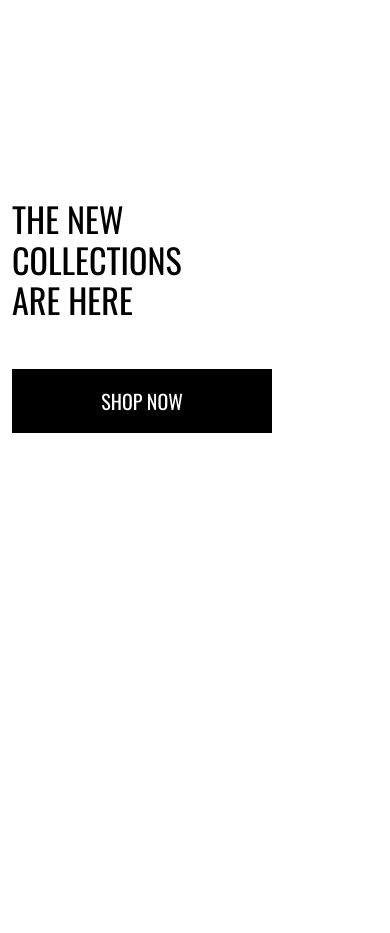
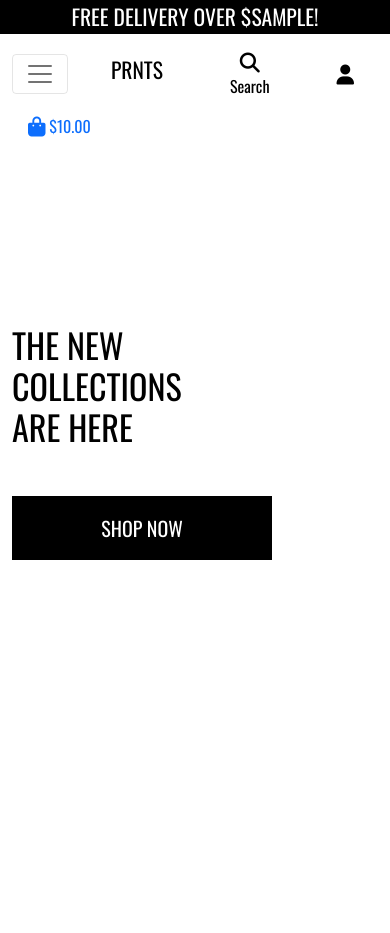
Before and after one commit to juanstelling/ms4_prnts, a Django app: template home/templates/home/index.html in a window 390 px wide. Before the commit the page ends 433 px from the top, so only its background shows below. Run offline with Django 3.2, Linux system fonts and the light colour scheme; the template is opened without the code that fills it: most values are stand-ins (such as "Sample title", 1, 10 or a date in 2020); some libraries are stand-ins or nearby versions.

Commit message:
added mobile-top-header and main navbar

```diff
--- a/home/templates/home/index.html
+++ b/home/templates/home/index.html
@@ -15,7 +15,7 @@
     <div class="container h-100">
         <div class="row h-100">
             <div class="col-7 col-md-6 my-auto">
-                <h1 class="display-4 logo-font text-black">
+                <h1 class="display-4 uppercase text-black">
                     The new collections are here
                 </h1>
                 <div class="my-5">
--- a/static/css/base.css
+++ b/static/css/base.css
@@ -1,3 +1,4 @@
+/*-------------------------------------Special paddings/margins/text */
 html {
     height: 100%;
 }
@@ -5,10 +6,23 @@ html {
 body {
     background: url('') no-repeat center center fixed;
     background-size: cover;
-    height: calc(100vh - 164px);
+    height: calc(130vh - 164px);
     color: #555;
     font-family: 'Oswald';
 }
+
+/*------------------------------------- background colours */
+
+.bg-black {
+    background-color: #000 !important;
+}
+
+/*------------------------------------- Text colours */
+.text-black {
+    color: #000 !important;
+}
+
+/*------------------------------------- Icons */
 
 /* from Bulma */
 .icon {
@@ -19,12 +33,12 @@ body {
     width: 1.5rem;
 }
 
-.logo-font {
+
+
+
+
+.uppercase {
     text-transform: uppercase;
-}
-
-.main-logo-link {
-    width: fit-content;
 }
 
 .shop-now-button {
@@ -48,9 +62,7 @@ body {
     color: white;
 }
 
-.text-black {
-    color: #000 !important;
-}
+
 
 .border-black {
     border: 1px solid black !important;
--- a/templates/base.html
+++ b/templates/base.html
@@ -35,15 +35,25 @@
   </head>
   <body>
       <header class="container-fluid fixed-top">
-          <div id="topnav" class="row bg-black pt-lg-2 d-none d-lg-flex">
+          <!-- Delivery banner -->
+        <div id="delivery-banner" class="row text-center">
+            <div class="col bg-black text-white">
+                <h4 class="uppercase my-1">Free delivery over ${{ free_delivery_threshold }}!</h4>
+            </div>
+        </div>
+          <!-- Top nav -->
+          <div id="topnav" class="row pt-lg-2 d-none d-lg-flex">
               <!-- Logo -->
-              <div class="col-12 col-lg-4 my-auto py-1 py-lg-0 text-center">
-                  <a href="{% url 'home' %}" class="nav-link main-logo-link">
-                      <h1 class="logo-font text-black my-0">PRNTS.</h1>
+              <div class="col-12 col-lg-6 my-auto py-1 py-lg-0">
+                  <a href="{% url 'home' %}" class="nav-link text-end">
+                      <h1 class="uppercase text-black my-0">prnts.</h1>
                   </a>
               </div>
-              <!-- Search form -->
-              <div class="col-12 col-lg-4 my-auto py-1 py-lg-0">
+              <!-- Navigation icons -->
+              <div class="col-12 col-lg-6 my-auto py-1 py-lg-0">
+                  <ul class="list-inline list-unstyled text-end text-lg-end my-0">
+                    <!-- search funtionality -->
+                    <li class="list-inline-item">
                         <form method="GET" action="">
                             <div class="input-group w-100">
                                 <input class="form-control border border-black rounded-0" type="text" name="q" placeholder="Search">
@@ -56,10 +66,8 @@
                                 </div>
                             </div>
                         </form>
-              </div>
-              <!-- Navigation icons -->
-              <div class="col-12 col-lg-4 my-auto py-1 py-lg-0">
-                  <ul class="list-inline list-unstyled text-center text-lg-right my-0">
+                    </li>
+                    <!-- Account -->
                     <li class="list-inline-item dropdown">
                         <a class="text-black nav-link" href="#" id="user-options" data-toggle="dropdown" aria-haspopup="true" aria-expanded="false">
                             <div class="text-center">
@@ -79,6 +87,7 @@
                             {% endif %}
                         </div>
                     </li>
+                    <!-- Shopping bag -->
                     <li class="list-inline-item">
                         <a class="{% if grand_total %}text-info font-weight-bold{% else %}text-black{% endif %} nav-link" href="">
                             <div class="text-center">
@@ -89,13 +98,22 @@
                                     {% else %}
                                         $0.00
                                     {% endif %}
-
                                 </div>
                             </div>
                         </a>
                     </li>
                   </ul>
               </div>
+          </div>
+          <!-- second nav -->
+          <div class="row">
+              <nav class="navbar navbar-expand-lg navbar-light w-100">
+                <button class="navbar-toggler" type="button" data-toggle="collapse" data-target="#main-nav" aria-controls="main-nav" aria-expanded="false" aria-label="Toggle navigation">
+                    <span class="navbar-toggler-icon"></span>
+                </button>
+                {% include 'includes/mobile-top-header.html' %}
+                {% include 'includes/main-nav.html' %}
+            </nav>
           </div>
       </header>
 
--- /dev/null
+++ b/templates/includes/main-nav.html
@@ -0,0 +1,31 @@
+<div class="collapse navbar-collapse" id="main-nav">
+    <ul class="navbar-nav w-auto mx-auto">
+        <li class="nav-item dropdown">
+            <a class="uppercase nav-link text-black mr-5" href="#" id="prints-link" data-toggle="dropdown" aria-haspopup="true" aria-expanded="false">
+                <h4>prints</h4>
+            </a>
+            <div class="dropdown-menu border-0" aria-labelledby="prints-link">
+                <a href="" class="dropdown-item">New</a>
+                <a href="" class="dropdown-item ">Black and white</a>
+                <a href="" class="dropdown-item ">Landscape</a>
+                <a href="" class="dropdown-item">Paint</a>
+                <a href="" class="dropdown-item">Streetart</a>
+            </div>
+        </li>
+
+        <li class="nav-item dropdown">
+            <a class="uppercase nav-link text-black mr-5" href="#" id="about-link" data-toggle="dropdown" aria-haspopup="true" aria-expanded="false">
+                <h4>About</h4>
+            </a>
+            <div class="dropdown-menu border-0" aria-labelledby="about-link">
+                <a href="" class="dropdown-item">The company</a>
+                <a href="" class="dropdown-item">Sustainability</a>
+            </div>
+        </li>
+        <li class="nav-item">
+            <a class="uppercase nav-link text-black mr-5" href="#">
+                <h4>Lookbook</h4>
+            </a>
+        </li>
+    </ul>
+</div>
--- /dev/null
+++ b/templates/includes/mobile-top-header.html
@@ -0,0 +1,58 @@
+<li class="list-inline-item">
+    <a href="{% url 'home' %}" class="uppercase text-black nav-link d-block d-lg-none"><h4>prnts</h4></a>
+</li>
+<li class="list-inline-item">
+    <a class="text-black nav-link d-block d-lg-none" href="#" id="mobile-search" data-toggle="dropdown" aria-haspopup="true" aria-expanded="false">
+        <div class="text-center">
+            <div><i class="fas fa-search fa-lg"></i></div>
+            <p class="my-0">Search</p>
+        </div>
+    </a>
+    <div class="dropdown-menu border-0 w-100 p-3 rounded-0 my-0" aria-labelledby="mobile-search">
+        <form class="form" method="GET" action="">
+            <div class="input-group w-100">
+                <input class="form-control border border-black rounded-0" type="text" name="q" placeholder="Search our site">
+                <div class="input-group-append">
+                    <button class="form-control form-control btn btn-black border border-black rounded-0" type="submit">
+                        <span class="icon">
+                            <i class="fas fa-search"></i>
+                        </span>
+                    </button>
+                </div>
+            </div>
+        </form>
+    </div>
+</li>
+<li class="list-inline-item dropdown">
+    <a class="text-black nav-link d-block d-lg-none" href="#" id="user-options" data-toggle="dropdown" aria-haspopup="true" aria-expanded="false">
+        <div class="text-center">
+            <div><i class="fas fa-user fa-lg"></i></div>
+        </div>
+    </a>
+    <div class="dropdown-menu border-0" aria-labelledby="user-options">
+        {% if request.user.is_authenticated %}
+            {% if request.user.is_superuser %}
+                <a href="{% url 'account_logout' %}" class="dropdown-item">Product Management</a>
+            {% endif %}
+            <a href="{% url 'profile' %}" class="dropdown-item">My Profile</a>
+            <a href="{% url 'account_logout' %}" class="dropdown-item">Logout</a>
+        {% else %}
+            <a href="{% url 'account_signup' %}" class="dropdown-item">Register</a>
+            <a href="{% url 'account_login' %}" class="dropdown-item">Login</a>
+        {% endif %}
+    </div>
+</li>
+<li class="list-inline-item">
+    <a class="{% if grand_total %}text-primary font-weight-bold{% else %}text-black{% endif %} nav-link d-block d-lg-none" href="">
+        <div class="text-center">
+            <div>
+                <i class="fas fa-shopping-bag fa-lg"></i>
+                {% if grand_total %}
+                    ${{ grand_total|floatformat:2 }}
+                {% else %}
+                    $0.00
+                {% endif %}
+            </div>
+        </div>
+    </a>
+</li>
```
Lines whose indentation alone changed are shown as unchanged.
